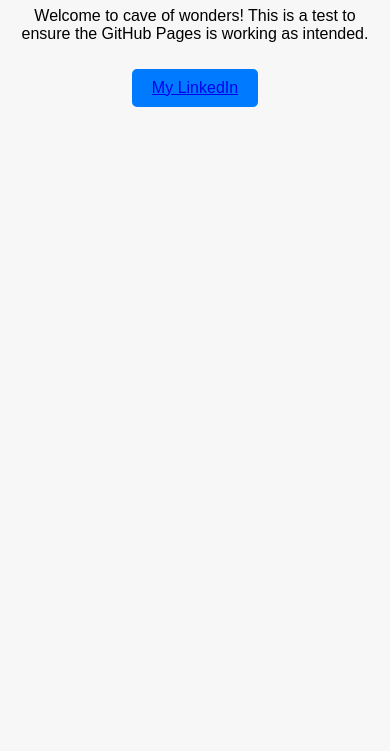
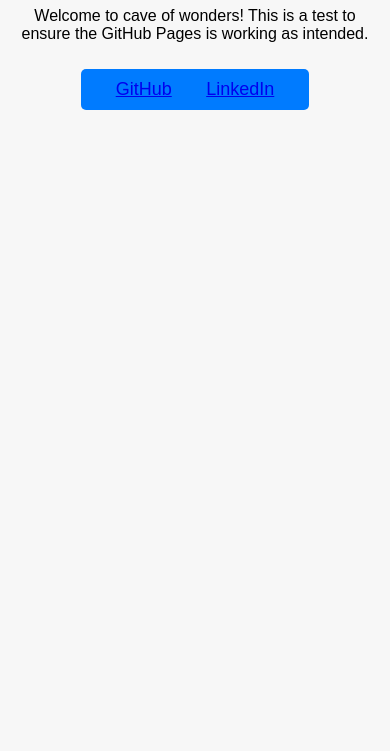
Before and after one commit to CMDomeny/cmdomeny.github.io, a plain HTML site: page index.html in a window 390 px wide. Shown: the part 93-844 px from the top of the page. Drawn offline with Linux system fonts and the light colour scheme.

Commit message:
minor modifications/experimenting
added the GitHub link and mobile resizing settings

```diff
--- a/index.html
+++ b/index.html
@@ -12,7 +12,8 @@
         <p>Welcome to cave of wonders! This is a test to ensure the GitHub Pages is working as intended.</p>
 
         <div class="links">
-            <a href="https://linkedin.com/in/claire-domeny" class="link">My LinkedIn</a>
+            <a href="https://github.com/CMDomeny" class="link" target="_blank">GitHub</a>
+            <a href="https://linkedin.com/in/claire-domeny" class="link" target="_blank">LinkedIn</a>
         </div>
     </div>
 </body>
--- a/styles.css
+++ b/styles.css
@@ -1,33 +1,58 @@
 /* Basic Styles */
 body {
-    font-family: Arial, sans-serif;
-    background-color: #f7f7f7;
-    margin: 0;
-    padding: 20px;
+    font-family: Arial, sans-serif; /* set the font for the page */
+    background-color: #f7f7f7; /* background colour */
+    margin: 0; /* remove default margin */
+    padding: 20px; /* add space around the page */
 }
 
 .container {
     text-align: center;
 }
 
+/* Heading Styles */
 h1 {
-    color: #333;
+    color: #333; /* set the heading colour*/
 }
 
+/* Link Styles */
 .links {
     margin-top: 20px;
 }
 
 .links {
-    display: inline-block;
-    background-color: #007bff;
-    color: white;
-    padding: 10px 20px;
-    margin: 10px 0;
-    text-decoration: none;
-    border-radius: 5px;
+    display: inline-block; /* make the link behave like a button */
+    background-color: #007bff; /* button colour */
+    color: white; /* text colour */
+    padding: 10px 20px; /* add space around the text */
+    margin: 10px 0; /* add space between links */
+    text-decoration: none; /* remove the underline from the link */
+    border-radius: 5px; /* rounded corners for the button */
 }
 
+/* Hover Effect */
 .link:hover {
-    background-color: #0056b3;
+    background-color: #0056b3; /* change the background colour when hovered */
 }
+
+.link:focus {
+    outline: 2px solid #0056b3;
+}
+
+/* Media Query for Mobile Devices */
+@media (max-width: 600px) and (orientation: portrait) {
+    body {
+        padding: 10px; /* reduce padding for mobile */
+    }
+
+    .container {
+        padding: 10px; /* make sure content doesn't touch edges */
+    }
+
+    .link {
+        width: 100%; /* make links fill the entire screen width */
+        margin: 10px 0; /* ensure there's space between links */
+        padding: 15px; /* make buttons larger for small screens */
+        font-size: 18px; /* increase font size for readability */
+    }
+}
```
